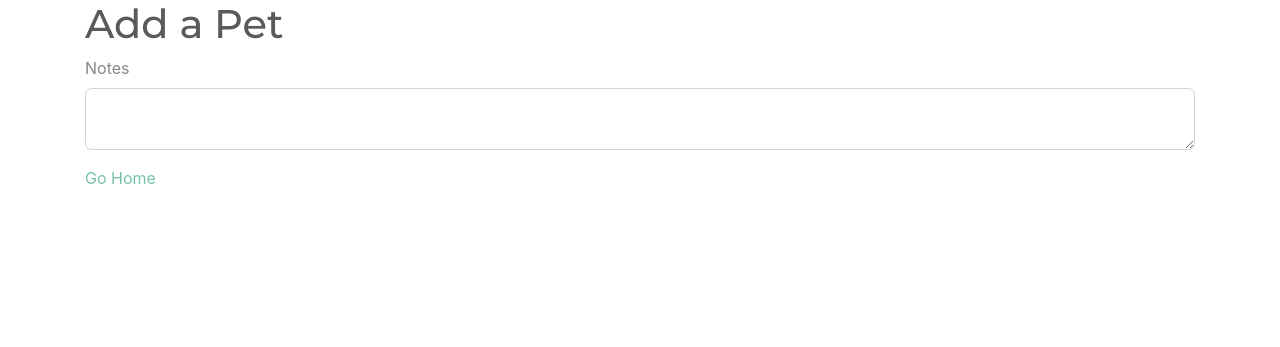
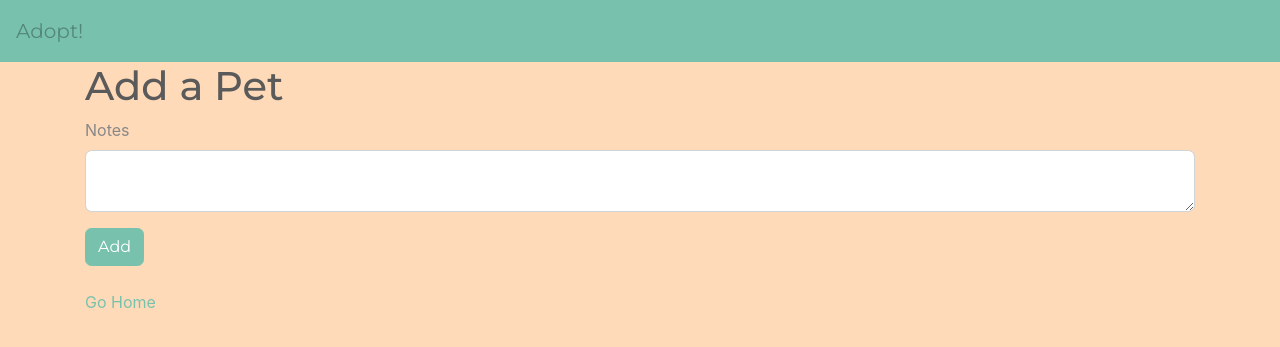
Before and after one commit to maxhirtens/flask-adoption-agency, a Flask app: page /add in a window 1280 px wide. Shown: the top 347 px of the page. Run offline with Flask 3, Linux system fonts and the light colour scheme.

Commit message:
working on forms

```diff
--- a/forms.py
+++ b/forms.py
@@ -6,7 +6,7 @@ from wtforms.validators import InputRequired, Length, NumberRange, URL, Optional
 
 class AddPetForm(FlaskForm):
   '''Easy form to add pets.'''
-  name = StringField('Pet Name'),
+  name = StringField('Pet Name', validators=[InputRequired()]),
   species = StringField('Species'),
   photo_url = StringField('Photo URL'),
   age = IntegerField('Age'),
--- a/static/app.css
+++ b/static/app.css
@@ -0,0 +1,3 @@
+body  {
+  background-color: peachpuff;
+}
--- a/templates/addpet.html
+++ b/templates/addpet.html
@@ -1,10 +1,13 @@
 {% extends 'base.html' %} {% block content %}
 <h1>Add a Pet</h1>
-{{ form.hidden_tag() }} {% for field in form if field.widget.input_type
-!='hidden'%}
+<form method="POST">
+  {{ form.hidden_tag() }} {% for field in form if field.widget.input_type
+  !='hidden'%}
 
-<div class="form-group">{{field.label}} {{field(class='form-control')}}</div>
-
+  <div class="form-group">{{field.label}} {{field(class='form-control')}}</div>
+  <button class="btn btn-primary" type="submit">Add</button>
+</form>
 {% endfor %}
+<br />
 <a href="/">Go Home</a>
 {% endblock %}
--- a/templates/base.html
+++ b/templates/base.html
@@ -12,6 +12,9 @@
     <title>Adopt a Pet!</title>
   </head>
   <body>
+    <nav class="navbar navbar-expand-lg navbar-light bg-primary">
+      <a class="navbar-brand navbar-text" href="/">Adopt!</a>
+    </nav>
     <div class="container">{% block content %} {% endblock %}</div>
   </body>
 </html>
```
